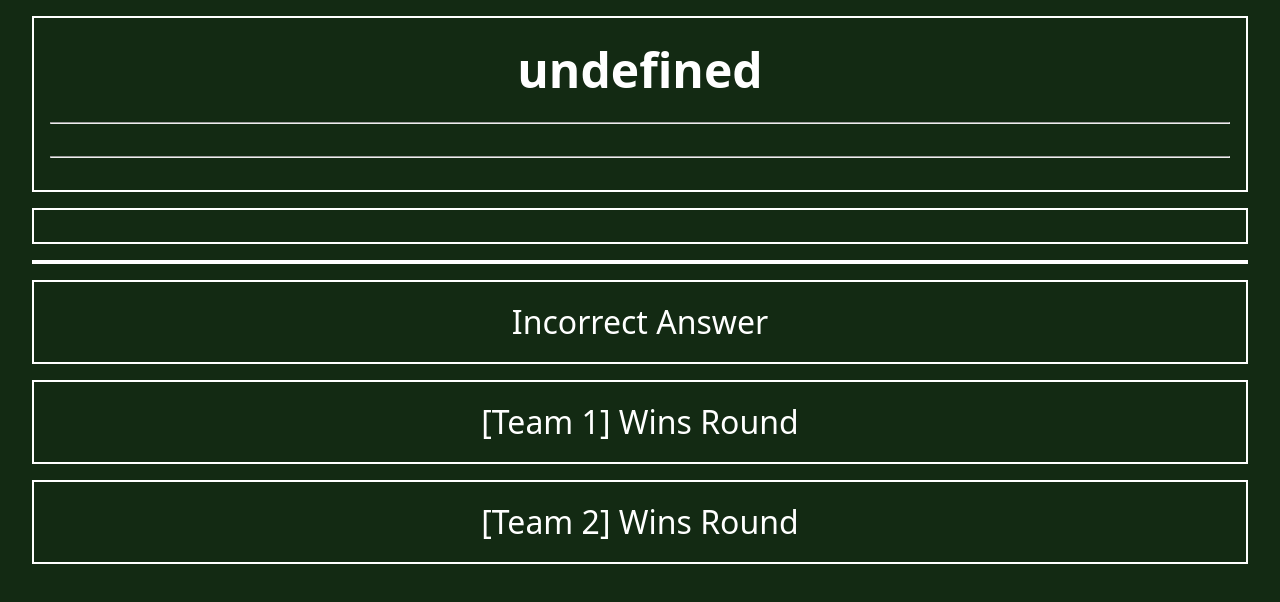
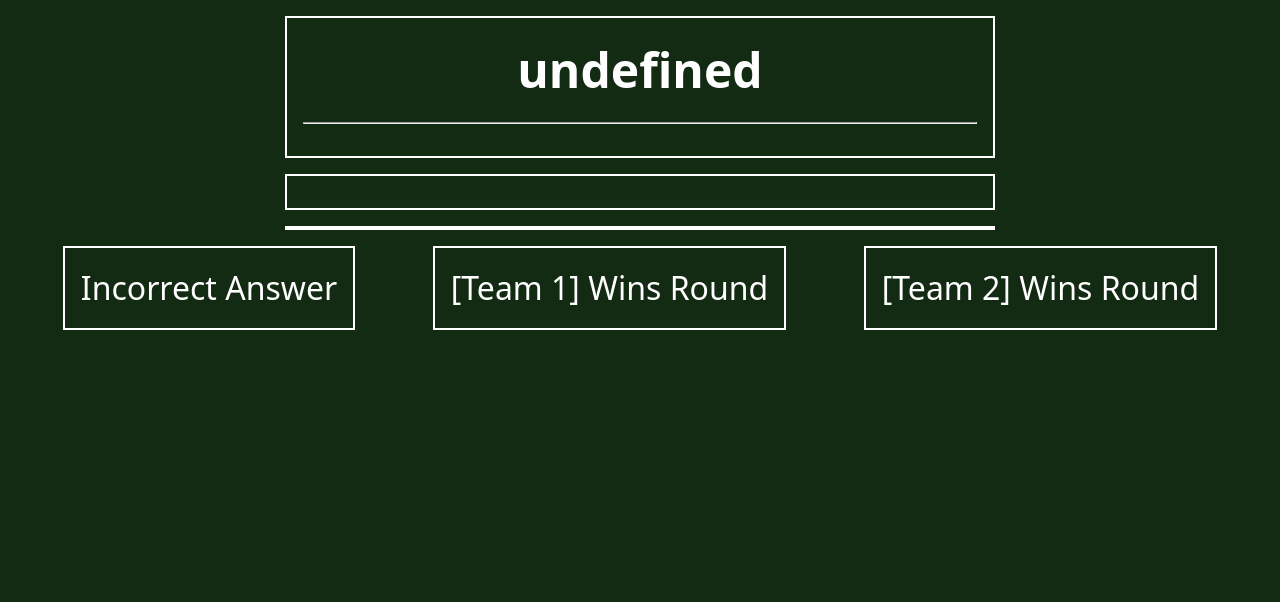
Before and after one commit to kirk-c-saunders/family-feud, a website with bundled scripts: page public/game.html in a window 1280 px wide. Built offline with nearby package versions, Linux system fonts and the light colour scheme; no server answers.

Commit message:
got some of the UI for the desktop version of the game page working. Need to add in the team details for the desktop version and then get it backfilled from the loadPage javascript method.

```diff
--- a/public/css/game.css
+++ b/public/css/game.css
@@ -34,10 +34,21 @@ hr {
     padding: 1rem 2rem;
 }
 
-#main-grid > * {
-    width: 100%;
+#button-container,
+#desktop-center-column {
+    display: flex;
+    flex-direction: column;
+    gap: 1rem;
+}
+
+#button-container > *,
+#desktop-center-column > * {
     padding: 1rem;
     border: var(--boarder-width) var(--boarder-style) var(--text-color);
+}
+
+#desktop-center-column > * {
+    width: 100%;
 }
 
 #game-name-teams-and-question {
@@ -107,3 +118,56 @@ hr {
     border-top-width: 2px;
     border-bottom-width: 2px;
 }
+
+#button-container {
+    border: 0px none var(--background-color);
+    padding: 0px;
+}
+
+#team-1-desktop,
+#team-2-desktop {
+    display: none;
+}
+
+#team-1-desktop {
+    grid-area: team-1-desktop;
+}
+
+#team-2-desktop {
+    grid-area: team-2-desktop;
+}
+
+@media (min-width: 992px) {
+    #main-grid {
+        display: grid;
+        grid-template-columns: 1fr 3fr 1fr;
+        grid-template-areas: "team-1-desktop desktop-center-column team-2-desktop"
+                              "button-container button-container button-container";
+    }
+
+    #between-game-name-and-team-stats,
+    #team-1-mobile,
+    #team-2-mobile {
+        display: none;
+    }
+
+    #team-1-desktop,
+    #team-2-desktop {
+        display: flex;
+        flex-direction: column;
+        gap: 1rem;
+        width: 100%;
+    }
+
+    #game-name-teams-and-question {
+        display: flex;
+        flex-direction: column;
+        align-items: center;
+    }
+
+    #button-container {
+        flex-direction: row;
+        grid-area: button-container;
+        justify-content: space-around;
+    }
+}
--- a/public/game.html
+++ b/public/game.html
@@ -8,6 +8,12 @@
 </head>
 <body>
     <main id="main-grid">
+        <div id="team-1-desktop">
+            <div id="team-1-name-desktop"></div>
+            <div id="team-1-score-desktop"></div>
+            <div id="team-1-player-list"></div>
+        </div>
+        <div id="desktop-center-column">
             <section id="game-name-teams-and-question">
                 <h2 id="game-name"></h2>
                 <hr id="between-game-name-and-team-stats">
@@ -31,9 +37,17 @@
             </section>
             <section id="answer-grid">
             </section>
+        </div>
+        <div id="team-2-desktop">
+            <div id="team-2-name-desktop"></div>
+            <div id="team-2-score-desktop"></div>
+            <div id="team-2-player-list"></div>
+        </div>
+        <div id="button-container">
             <div id="incorrect-anwer" class="hover">Incorrect Answer</div>
             <div id="team-1-wins-round" class="hover">[Team 1] Wins Round</div>
             <div id="team-2-wins-round" class="hover">[Team 2] Wins Round</div>
+        </div>
     </main>
 
     <script type="module" src="./js/game.js"></script>
```
Lines whose indentation alone changed are shown as unchanged.
